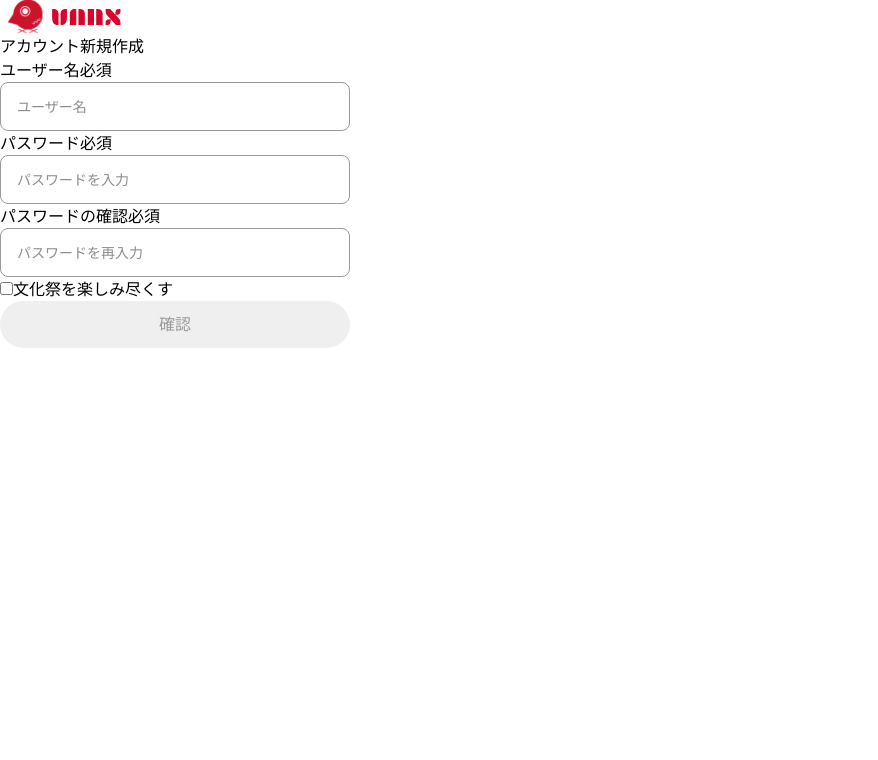
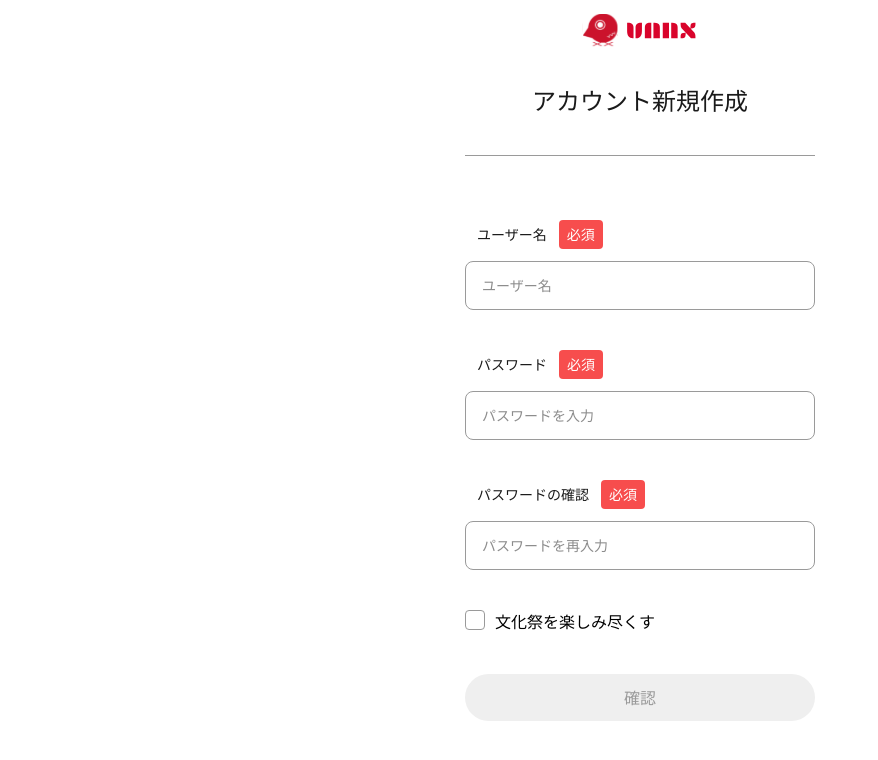
Before and after one commit to Gran-App-Vantan/vanx-frontend, a Next.js app in the folder vanx-app/: page /auth/signup in a window 1280 px wide. Shown: the top 760 px of the page, without its empty margins (0-878 px from the left). Built offline with nearby package versions, Linux system fonts and the light colour scheme.

Commit message:
一旦明日やります

```diff
--- a/vanx-app/app/auth/signup/page.tsx
+++ b/vanx-app/app/auth/signup/page.tsx
@@ -12,6 +12,10 @@ export default function SignUp() {
     password: "",
     confirmPassword: "",
   });
+
+  //
+  // TODO : エラーメッセージはバックエンド側から取得
+  //
 
   const [passwordError, setPasswordError] = useState<
     | "必須項目です"
@@ -51,18 +55,33 @@ export default function SignUp() {
     }
   };
 
+  const isAllFilled =
+    formValues.userName.length > 0 &&
+    formValues.password.length > 0 &&
+    formValues.confirmPassword.length > 0;
+
   return (
-    <main>
-      <div>
+    <main className="flex flex-col items-center justify-center gap-9 min-h-screen">
+      <div className="flex flex-col items-center gap-9">
         <Logo />
-        <h1>アカウント新規作成</h1>
+        <h1 className="text-h1 text-text">
+          アカウント新規作成
+        </h1>
       </div>
-      <form onSubmit={handleSubmit}>
-        <div>
+      <form
+        className="flex flex-col gap-10 border-y border-y-text-gray py-16"
+        onSubmit={handleSubmit}
+      >
+        <div className="flex flex-col gap-3">
           <div>
-            <label htmlFor="userName">
+            <label
+              className="flex items-center gap-3 text-label text-text px-3"
+              htmlFor="userName"
+            >
               ユーザー名
-              <span>必須</span>
+              <span className="bg-red-letters text-white py-1 px-2 rounded-sm">
+                必須
+              </span>
             </label>
           </div>
           <Input
@@ -71,14 +90,19 @@ export default function SignUp() {
             type="text"
             placeholder="ユーザー名"
             onChange={(value) => setValue("userName", value)}
-            error={passwordError}
+            error={formValues.userName.length === 0 && passwordError === "必須項目です" ? passwordError : undefined}
           />
         </div>
-        <div>
+        <div className="flex flex-col gap-3">
           <div>
-            <label htmlFor="password">
+            <label
+              className="flex items-center gap-3 text-label text-text px-3"
+              htmlFor="password"
+            >
               パスワード
-              <span>必須</span>
+              <span className="bg-red-letters text-white py-1 px-2 rounded-sm">
+                必須
+              </span>
             </label>
           </div>
           <Input
@@ -93,11 +117,16 @@ export default function SignUp() {
             error={passwordError}
           />
         </div>
-        <div>
+        <div className="flex flex-col gap-3">
           <div>
-            <label htmlFor="confirmPassword">
+            <label
+              className="flex items-center gap-3 text-label text-text px-3"
+              htmlFor="confirmPassword"
+            >
               パスワードの確認
-              <span>必須</span>
+              <span className="bg-red-letters text-white py-1 px-2 rounded-sm">
+                必須
+              </span>
             </label>
           </div>
           <Input
@@ -112,11 +141,25 @@ export default function SignUp() {
             error={passwordError}
           />
         </div>
-        <div>
-          <input type="checkbox" />
-          <label htmlFor="">文化祭を楽しみ尽くす</label>
+        <div className="flex gap-2.5">
+          <input
+            className="
+              appearance-none outline-none w-5 h-5 rounded-sm border border-text-gray bg-white
+              checked:bg-accent checked:border-accent checked:bg-[url('/icons/check-icon.svg')] checked:bg-no-repeat checked:bg-center
+            "
+            type="checkbox"
+          />
+          <label
+            htmlFor=""
+          >
+            文化祭を楽しみ尽くす
+          </label>
         </div>
-        <Button buttonType="grayButton" text="確認" size="l" />
+        <Button
+          buttonType={isAllFilled ? "redButton" : "grayButton"}
+          text="確認"
+          size="l"
+        />
       </form>
     </main>
   );
```
Also changed, not shown: vanx-app/public/icons/check-icon.svg (added).
